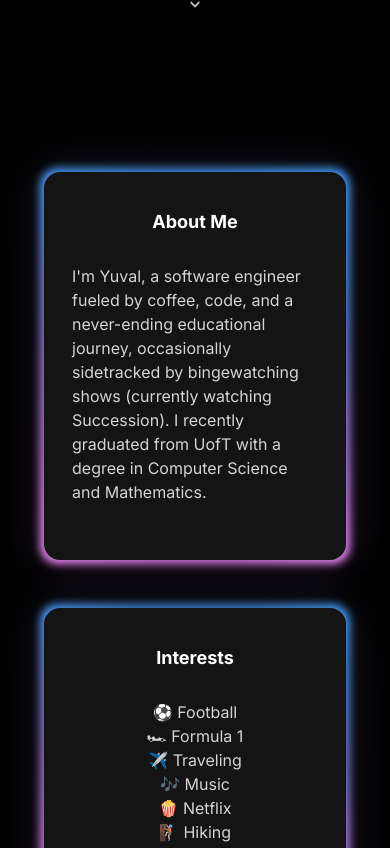
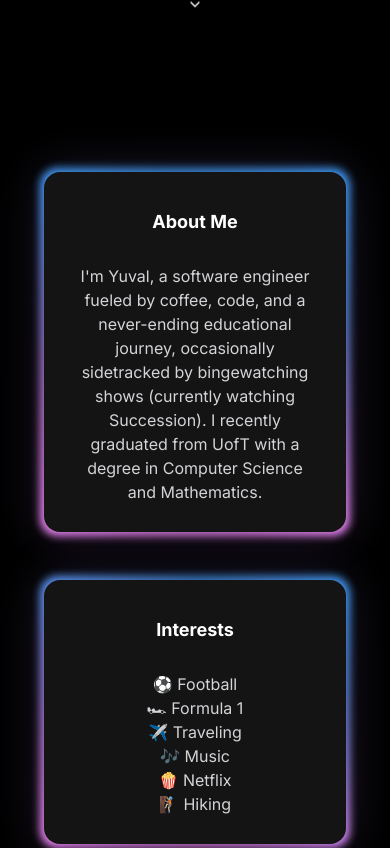
Before and after one commit to yuvalkamani/portfolio, a Next.js app: page / in a window 390 px wide. Shown: the part 716-1564 px from the top of the page. Built offline with nearby package versions, Linux system fonts and the light colour scheme.

Commit message:
minor change

```diff
--- a/app/(pages)/_components/about.tsx
+++ b/app/(pages)/_components/about.tsx
@@ -107,7 +107,7 @@ const CONTENTS = [
 
 export const About = () => {
   return (
-    <div className="sm:h-screen w-screen sm:overflow-auto snap-start text-left p-10 sm:p-[80px] custom-md:p-[150px] no-scrollbar">
+    <div className="sm:h-screen w-screen sm:overflow-auto snap-start p-10 sm:p-[80px] custom-md:p-[150px] no-scrollbar">
       <div className="flex justify-center items-start custom-md:items-center w-full h-full">
         <div className="grid grid-cols-1 md:grid-cols-2 gap-10 sm:pb-10">
           {CONTENTS.map((content, idx) => {
@@ -120,7 +120,7 @@ export const About = () => {
                 <p className="mt-2 mb-7 text-lg sm:text-2xl font-bold text-center">
                   {content.title}
                 </p>
-                <div className="text-zinc-300 mb-7">
+                <div className="text-zinc-300">
                   {content.list != undefined && content.list ? (
                     <div
                       className={`w-2/3 sm:w-2/4 ${
```
